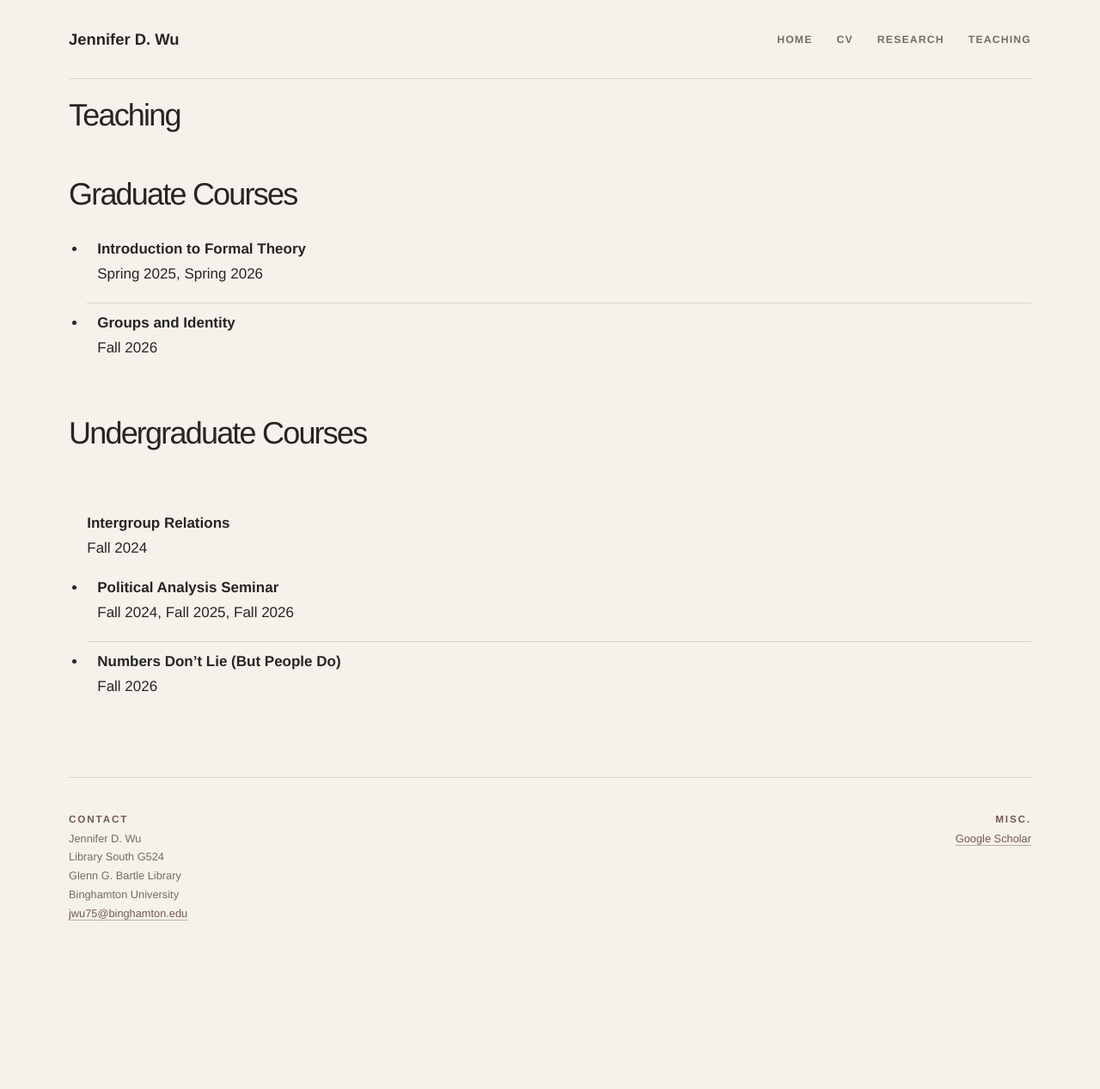
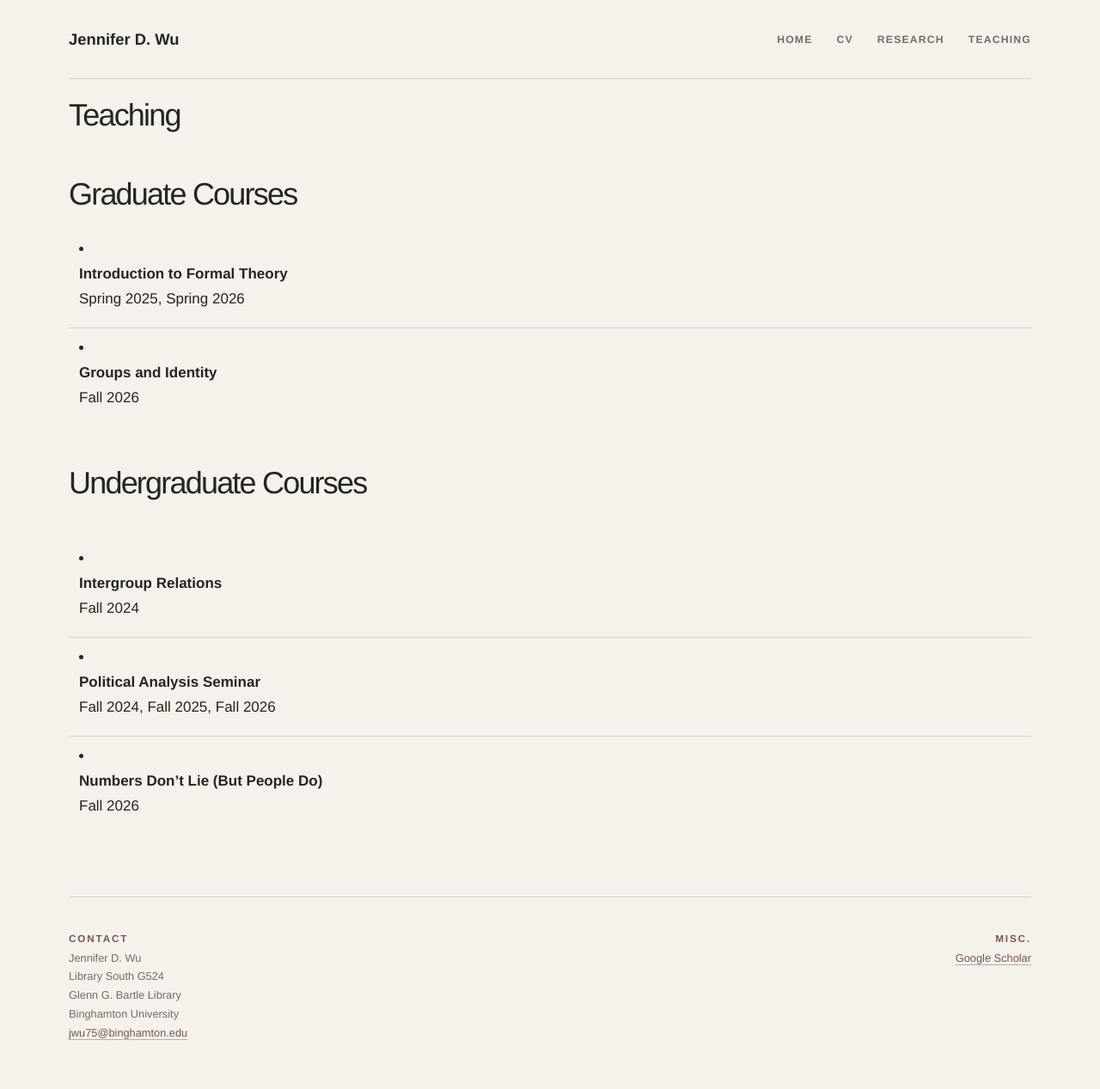
Before and after one commit to wujend/wujend.github.io, a Jekyll site: the page built from teaching/index.html, in a window 1280 px wide. Shown: the whole page at 86% size. Built offline with Jekyll 4.4.1, drawn with Linux system fonts in a browser that asks for light colours; before the commit the page ends 1128 px from its top, so only the background shows below that.

Commit message:
Update index.html

```diff
--- a/teaching/index.html
+++ b/teaching/index.html
@@ -8,7 +8,6 @@ title: Teaching
 
 <section class="publications">
 <h1>Graduate Courses</h1>
-  <ul class="publication-list teaching-list">
 
 <li class="publication">
 <p> <strong>Introduction to Formal Theory</strong><br>
@@ -28,7 +27,7 @@ title: Teaching
 <h1>Undergraduate Courses</h1>
 <section class="publications">
 
-<ul class="publication-list teaching-list">
+<li class="publication">
 <p><strong>Intergroup Relations</strong><br>
 Fall 2024
 </p></li>
```
Lines whose indentation alone changed are shown as unchanged.
